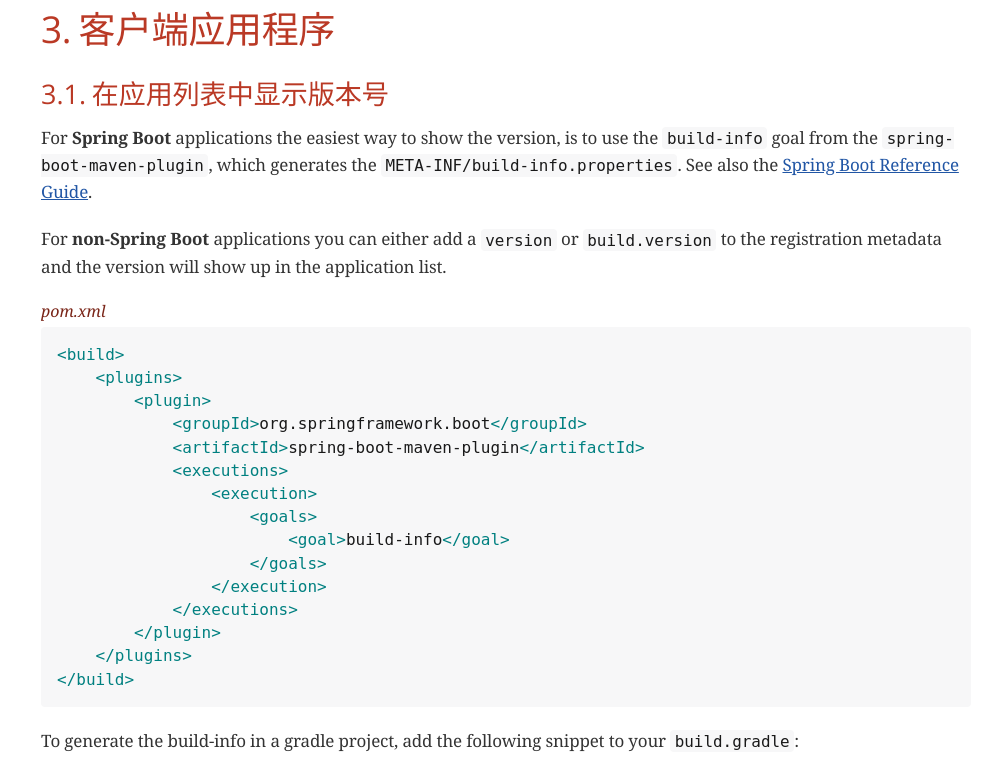
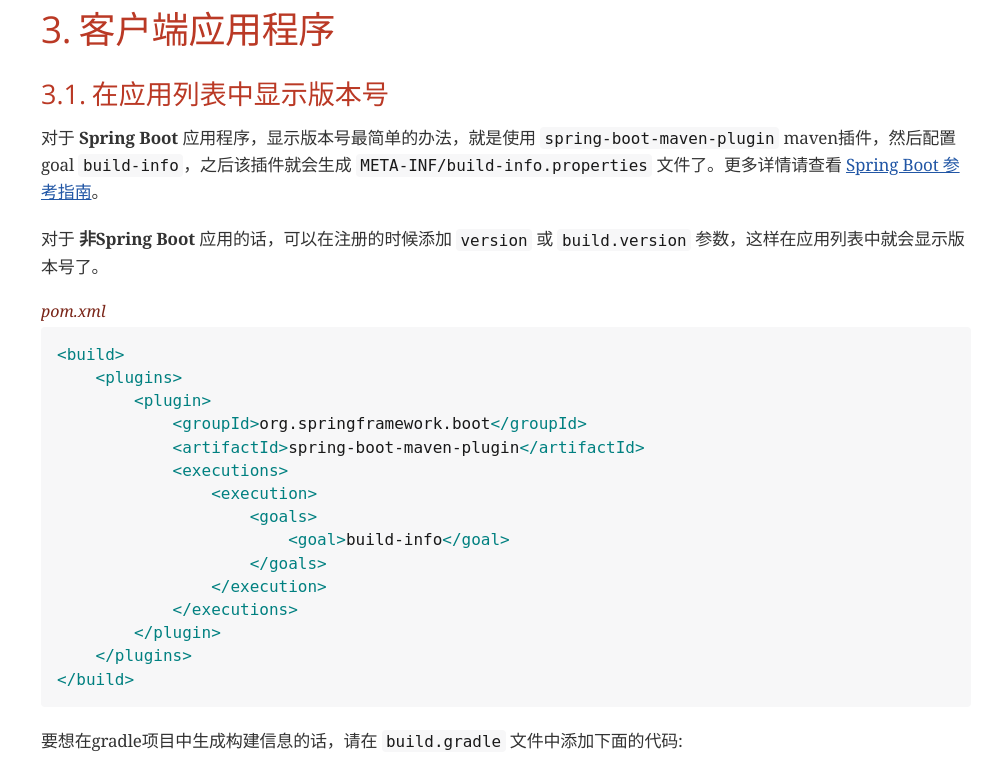
Before and after one commit to qq253498229/docs-spring-boot-admin-docs-chinese, a website: page docs/index.html in a window 1280 px wide. Shown: the part 6280-7051 px from the top of the page, without its empty margins (294-1280 px from the left). Drawn offline with nearby package versions, Linux system fonts and the light colour scheme; a web font is replaced by a local one.

Commit message:
客户端

```diff
--- a/docs/index.html
+++ b/docs/index.html
@@ -1032,11 +1032,10 @@
 <div class="sect2">
 <h3 id="show-version-in-application-list"><a class="anchor" href="#show-version-in-application-list"></a><a class="link" href="#show-version-in-application-list">3.1. 在应用列表中显示版本号</a></h3>
 <div class="paragraph">
-<p>For <strong>Spring Boot</strong> applications the easiest way to show the version, is to use the <code>build-info</code> goal from the <code>spring-boot-maven-plugin</code>, which generates the <code>META-INF/build-info.properties</code>.
-See also the <a href="http://docs.spring.io/spring-boot/docs/current-SNAPSHOT/reference/htmlsingle/#howto-build-info">Spring Boot Reference Guide</a>.</p>
-</div>
-<div class="paragraph">
-<p>For <strong>non-Spring Boot</strong> applications you can either add a <code>version</code> or <code>build.version</code> to the registration metadata and the version will show up in the application list.</p>
+<p>对于 <strong>Spring Boot</strong> 应用程序，显示版本号最简单的办法，就是使用 <code>spring-boot-maven-plugin</code> maven插件，然后配置 goal <code>build-info</code>，之后该插件就会生成 <code>META-INF/build-info.properties</code> 文件了。更多详情请查看 <a href="http://docs.spring.io/spring-boot/docs/current-SNAPSHOT/reference/htmlsingle/#howto-build-info">Spring Boot 参考指南</a>。</p>
+</div>
+<div class="paragraph">
+<p>对于 <strong>非Spring Boot</strong> 应用的话，可以在注册的时候添加 <code>version</code> 或 <code>build.version</code> 参数，这样在应用列表中就会显示版本号了。</p>
 </div>
 <div class="listingblock">
 <div class="title">pom.xml</div>
@@ -1059,7 +1058,7 @@
 </div>
 </div>
 <div class="paragraph">
-<p>To generate the build-info in a gradle project, add the following snippet to your <code>build.gradle</code>:</p>
+<p>要想在gradle项目中生成构建信息的话，请在 <code>build.gradle</code> 文件中添加下面的代码:</p>
 </div>
 <div class="listingblock">
 <div class="title">build.gradle</div>
```
Also changed, not shown: 1 other file.
